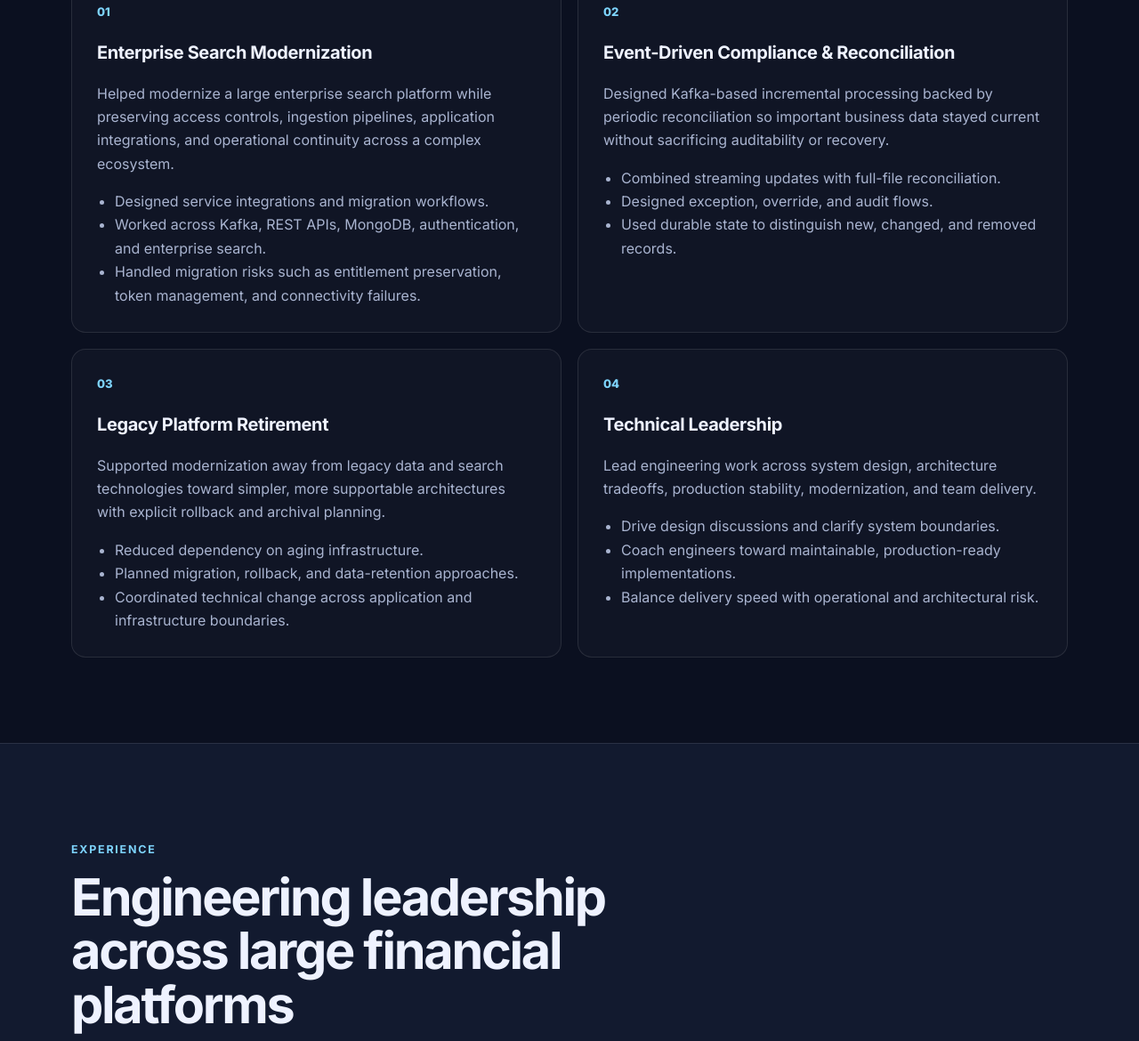
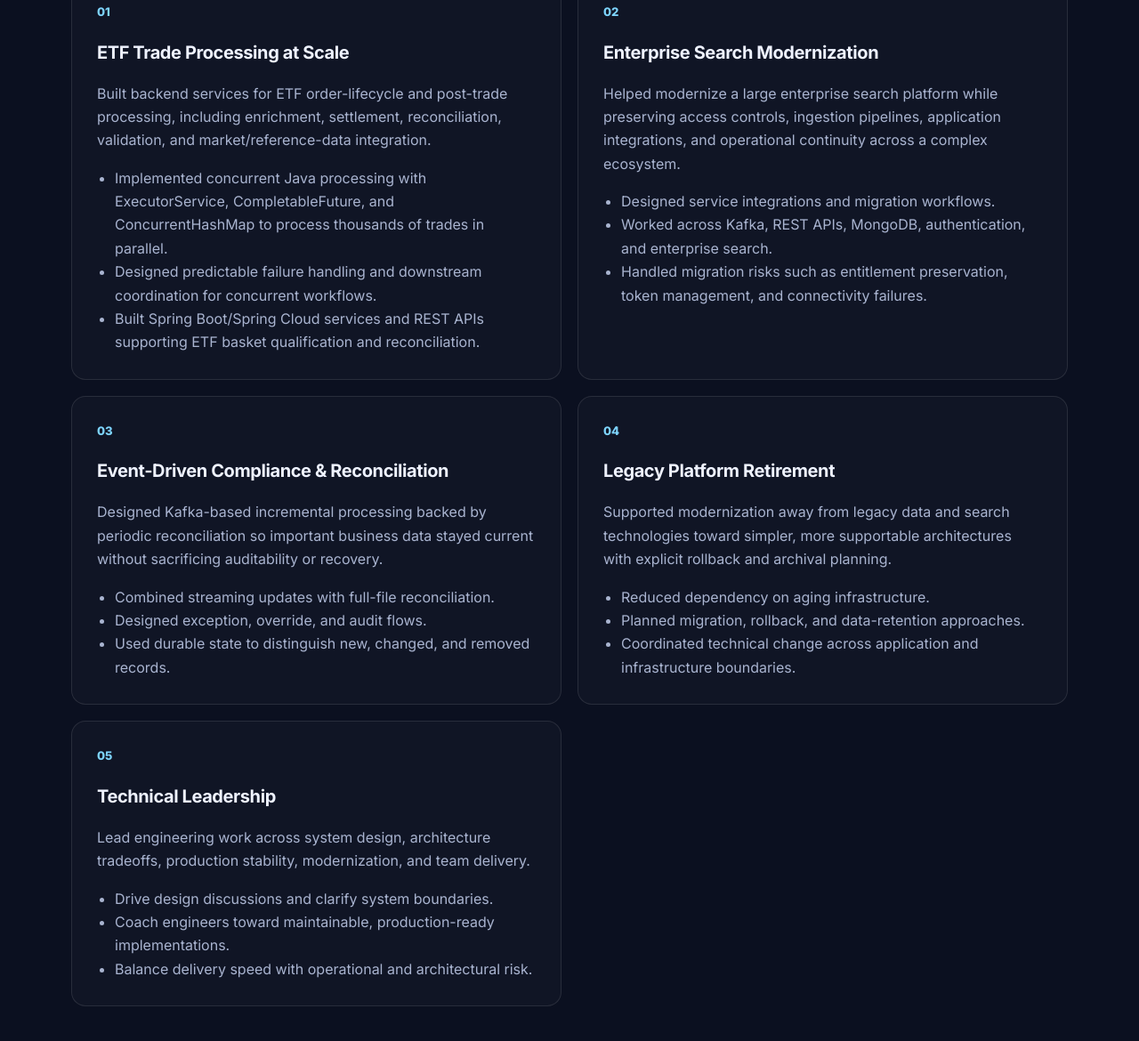
Before and after one commit to umairaslam-dev/umairaslam-dev.github.io, a plain HTML site: page index.html in a window 1280 px wide. Shown: the part 1162-2332 px from the top of the page at 89% size. Drawn offline with Linux system fonts and the light colour scheme.

Commit message:
Showcase BNY Mellon ETF engineering experience

```diff
--- a/index.html
+++ b/index.html
@@ -11,37 +11,23 @@
   <link rel="stylesheet" href="styles.css" />
 </head>
 <body>
-  <header class="hero">
-    <nav class="nav container">
-      <a class="brand" href="#top">UA</a>
-      <div class="nav-links">
-        <a href="#impact">Impact</a><a href="#experience">Experience</a><a href="#skills">Skills</a><a href="#contact">Contact</a>
-      </div>
-    </nav>
-    <main id="top" class="container hero-content">
-      <p class="eyebrow">Lead Software Engineer • Distributed Systems • Platform Modernization</p>
-      <h1>Umair Aslam</h1>
-      <p class="hero-copy">I design and modernize business-critical platforms using Java, event-driven architecture, cloud-native systems, and pragmatic engineering leadership. My focus is not simply shipping features — it is improving reliability, scalability, maintainability, and the ability of teams to move faster.</p>
-      <div class="hero-actions"><a class="button primary" href="#impact">See Engineering Impact</a><a class="button secondary" href="#contact">Get in Touch</a></div>
-      <div class="hero-tags"><span>Java 17</span><span>Spring Boot</span><span>Kafka</span><span>AWS</span><span>Distributed Systems</span><span>Technical Leadership</span></div>
-    </main>
-  </header>
-  <section id="impact" class="section container">
-    <div class="section-heading"><p class="eyebrow">Selected Engineering Impact</p><h2>Systems I helped move forward</h2><p>A résumé should show what changed because you were there. These examples focus on ownership, complexity, and business impact rather than task lists.</p></div>
-    <div class="grid impact-grid">
-      <article class="card"><div class="card-number">01</div><h3>Enterprise Search Modernization</h3><p>Helped modernize a large enterprise search platform while preserving access controls, ingestion pipelines, application integrations, and operational continuity across a complex ecosystem.</p><ul><li>Designed service integrations and migration workflows.</li><li>Worked across Kafka, REST APIs, MongoDB, authentication, and enterprise search.</li><li>Handled migration risks such as entitlement preservation, token management, and connectivity failures.</li></ul></article>
-      <article class="card"><div class="card-number">02</div><h3>Event-Driven Compliance & Reconciliation</h3><p>Designed Kafka-based incremental processing backed by periodic reconciliation so important business data stayed current without sacrificing auditability or recovery.</p><ul><li>Combined streaming updates with full-file reconciliation.</li><li>Designed exception, override, and audit flows.</li><li>Used durable state to distinguish new, changed, and removed records.</li></ul></article>
-      <article class="card"><div class="card-number">03</div><h3>Legacy Platform Retirement</h3><p>Supported modernization away from legacy data and search technologies toward simpler, more supportable architectures with explicit rollback and archival planning.</p><ul><li>Reduced dependency on aging infrastructure.</li><li>Planned migration, rollback, and data-retention approaches.</li><li>Coordinated technical change across application and infrastructure boundaries.</li></ul></article>
-      <article class="card"><div class="card-number">04</div><h3>Technical Leadership</h3><p>Lead engineering work across system design, architecture tradeoffs, production stability, modernization, and team delivery.</p><ul><li>Drive design discussions and clarify system boundaries.</li><li>Coach engineers toward maintainable, production-ready implementations.</li><li>Balance delivery speed with operational and architectural risk.</li></ul></article>
-    </div>
-  </section>
-  <section id="experience" class="section muted"><div class="container"><div class="section-heading"><p class="eyebrow">Experience</p><h2>Engineering leadership across large financial platforms</h2></div><div class="timeline">
+  <header class="hero"><nav class="nav container"><a class="brand" href="#top">UA</a><div class="nav-links"><a href="#impact">Impact</a><a href="#experience">Experience</a><a href="#skills">Skills</a><a href="#contact">Contact</a></div></nav><main id="top" class="container hero-content"><p class="eyebrow">Lead Software Engineer • Distributed Systems • Platform Modernization</p><h1>Umair Aslam</h1><p class="hero-copy">I design and modernize business-critical financial platforms using Java, event-driven architecture, cloud-native systems, and pragmatic engineering leadership. My focus is not simply shipping features — it is improving reliability, scalability, maintainability, and the ability of teams to move faster.</p><div class="hero-actions"><a class="button primary" href="#impact">See Engineering Impact</a><a class="button secondary" href="#contact">Get in Touch</a></div><div class="hero-tags"><span>Java 17</span><span>Spring Boot</span><span>Kafka</span><span>AWS</span><span>Distributed Systems</span><span>Technical Leadership</span></div></main></header>
+
+  <section id="impact" class="section container"><div class="section-heading"><p class="eyebrow">Selected Engineering Impact</p><h2>Systems I helped move forward</h2><p>Selected work across financial platforms, focused on ownership, engineering complexity, scale, and modernization rather than technology lists.</p></div><div class="grid impact-grid">
+    <article class="card"><div class="card-number">01</div><h3>ETF Trade Processing at Scale</h3><p>Built backend services for ETF order-lifecycle and post-trade processing, including enrichment, settlement, reconciliation, validation, and market/reference-data integration.</p><ul><li>Implemented concurrent Java processing with ExecutorService, CompletableFuture, and ConcurrentHashMap to process thousands of trades in parallel.</li><li>Designed predictable failure handling and downstream coordination for concurrent workflows.</li><li>Built Spring Boot/Spring Cloud services and REST APIs supporting ETF basket qualification and reconciliation.</li></ul></article>
+    <article class="card"><div class="card-number">02</div><h3>Enterprise Search Modernization</h3><p>Helped modernize a large enterprise search platform while preserving access controls, ingestion pipelines, application integrations, and operational continuity across a complex ecosystem.</p><ul><li>Designed service integrations and migration workflows.</li><li>Worked across Kafka, REST APIs, MongoDB, authentication, and enterprise search.</li><li>Handled migration risks such as entitlement preservation, token management, and connectivity failures.</li></ul></article>
+    <article class="card"><div class="card-number">03</div><h3>Event-Driven Compliance & Reconciliation</h3><p>Designed Kafka-based incremental processing backed by periodic reconciliation so important business data stayed current without sacrificing auditability or recovery.</p><ul><li>Combined streaming updates with full-file reconciliation.</li><li>Designed exception, override, and audit flows.</li><li>Used durable state to distinguish new, changed, and removed records.</li></ul></article>
+    <article class="card"><div class="card-number">04</div><h3>Legacy Platform Retirement</h3><p>Supported modernization away from legacy data and search technologies toward simpler, more supportable architectures with explicit rollback and archival planning.</p><ul><li>Reduced dependency on aging infrastructure.</li><li>Planned migration, rollback, and data-retention approaches.</li><li>Coordinated technical change across application and infrastructure boundaries.</li></ul></article>
+    <article class="card"><div class="card-number">05</div><h3>Technical Leadership</h3><p>Lead engineering work across system design, architecture tradeoffs, production stability, modernization, and team delivery.</p><ul><li>Drive design discussions and clarify system boundaries.</li><li>Coach engineers toward maintainable, production-ready implementations.</li><li>Balance delivery speed with operational and architectural risk.</li></ul></article>
+  </div></section>
+
+  <section id="experience" class="section muted"><div class="container"><div class="section-heading"><p class="eyebrow">Experience</p><h2>Engineering leadership across major financial institutions</h2></div><div class="timeline">
     <article class="timeline-item"><div class="timeline-date">2025 — Present</div><div class="timeline-content"><h3>Lead Engineer <span>• Capital One</span></h3><p>Lead engineer working on distributed workflow and financial-platform systems, with emphasis on architecture, orchestration, reliability, queueing, event-driven processing, and cloud-native engineering.</p><div class="pill-row"><span>Java</span><span>Spring</span><span>Kafka</span><span>AWS</span><span>Distributed Systems</span></div></div></article>
     <article class="timeline-item"><div class="timeline-date">2016 — 2025</div><div class="timeline-content"><h3>Senior Full Stack Software Engineer / Tech Lead <span>• Citi</span></h3><p>Built and modernized enterprise platforms across search, content, compliance, publishing, and market-facing applications. Worked across backend architecture, streaming systems, data migration, cloud/container platforms, security, and front-end engineering.</p><div class="pill-row"><span>Java 11/17</span><span>Spring Boot</span><span>Kafka</span><span>MongoDB</span><span>Angular</span><span>Docker</span><span>OpenShift</span></div></div></article>
+    <article class="timeline-item"><div class="timeline-date">Dec 2020 — May 2022</div><div class="timeline-content"><h3>Senior Technical Specialist <span>• BNY Mellon, ETF Group</span></h3><p>Built full-stack systems supporting ETF post-order processing, including trade enrichment, settlement, reconciliation, validation, basket qualification, and market/reference-data integration. Engineered concurrent Java workflows capable of processing thousands of trades in parallel with coordinated failure handling.</p><div class="pill-row"><span>Java 11</span><span>Spring Boot</span><span>Spring Cloud</span><span>Kafka / JMS</span><span>Angular</span><span>Oracle</span><span>PostgreSQL</span><span>MongoDB</span><span>Redis</span><span>Docker</span><span>AWS</span></div></div></article>
   </div></div></section>
-  <section id="skills" class="section container"><div class="section-heading"><p class="eyebrow">Core Capabilities</p><h2>What I bring to a difficult engineering problem</h2></div><div class="grid skills-grid">
-    <article class="skill-card"><h3>Architecture</h3><p>Distributed systems, event-driven design, service boundaries, reliability, migration strategy, system evolution.</p></article><article class="skill-card"><h3>Backend</h3><p>Java 8/11/17, Spring Boot, REST APIs, Kafka, JPA/Hibernate, concurrency, asynchronous processing.</p></article><article class="skill-card"><h3>Data & Search</h3><p>MongoDB, PostgreSQL, Oracle, Redis, Solr/Fusion, enterprise search, data migration and reconciliation.</p></article><article class="skill-card"><h3>Cloud & Platform</h3><p>AWS, Docker, Kubernetes/OpenShift, CI/CD, production observability, secure service integrations.</p></article><article class="skill-card"><h3>Front End</h3><p>Angular, TypeScript, reactive patterns, enterprise UIs, data-heavy interfaces and API integration.</p></article><article class="skill-card"><h3>Leadership</h3><p>Technical direction, design reviews, mentoring, risk reduction, cross-team alignment, production ownership.</p></article>
-  </div></section>
+
+  <section id="skills" class="section container"><div class="section-heading"><p class="eyebrow">Core Capabilities</p><h2>What I bring to a difficult engineering problem</h2></div><div class="grid skills-grid"><article class="skill-card"><h3>Architecture</h3><p>Distributed systems, event-driven design, service boundaries, reliability, migration strategy, system evolution.</p></article><article class="skill-card"><h3>Backend</h3><p>Java 8/11/17, Spring Boot, REST APIs, Kafka, JPA/Hibernate, concurrency, asynchronous processing.</p></article><article class="skill-card"><h3>Data & Search</h3><p>MongoDB, PostgreSQL, Oracle, Redis, Solr/Fusion, enterprise search, data migration and reconciliation.</p></article><article class="skill-card"><h3>Cloud & Platform</h3><p>AWS, Docker, Kubernetes/OpenShift, CI/CD, production observability, secure service integrations.</p></article><article class="skill-card"><h3>Front End</h3><p>Angular, TypeScript, RxJS, reactive patterns, enterprise UIs, data-heavy interfaces and API integration.</p></article><article class="skill-card"><h3>Leadership</h3><p>Technical direction, design reviews, mentoring, risk reduction, cross-team alignment, production ownership.</p></article></div></section>
   <section class="section muted"><div class="container two-column"><div><p class="eyebrow">Certifications</p><h2>Professional Development</h2></div><div class="credential-list"><div class="credential"><strong>AWS Certified Solutions Architect — Associate</strong><span>Amazon Web Services</span></div><div class="credential"><strong>Oracle Certified Professional, Java Programmer</strong><span>Oracle</span></div><div class="credential"><strong>B.S. Computer Science</strong><span>New Jersey Institute of Technology</span></div></div></div></section>
   <section id="contact" class="section container contact"><p class="eyebrow">Contact</p><h2>Interested in solving hard platform problems?</h2><p>I’m interested in senior technical leadership opportunities involving distributed systems, platform modernization, Java, cloud infrastructure, and high-impact engineering.</p><div class="contact-links"><a href="https://github.com/umairaslam-dev" target="_blank" rel="noopener">GitHub</a></div></section>
   <footer><div class="container footer-inner"><span>© 2026 Umair Aslam</span><span>Built with GitHub Pages</span></div></footer>
```
